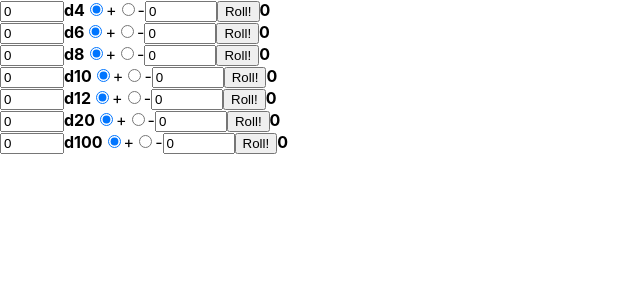
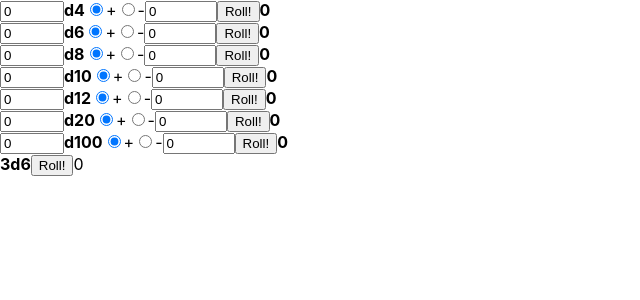
Before and after one commit to bsmalladi/dmDiceRoller, a React (Create React App) app: page / in a window 1280 px wide. Shown: the top 300 px of the page, without its empty margins (0-640 px from the left). Built offline with nearby package versions, Linux system fonts and the light colour scheme.

Commit message:
hardcoded first custom roller

```diff
--- a/src/App.js
+++ b/src/App.js
@@ -1,6 +1,7 @@
 import React, { Component } from "react";
 import "./App.css";
 import DefaultRoller from "./components/defaultRoller";
+import CustomRollers from "./components/customRollers";
 
 class App extends Component {
   state = {
@@ -21,6 +22,7 @@ class App extends Component {
         {this.state.default.map((dType) => (
           <DefaultRoller key={dType.diceType} type={dType.diceType} />
         ))}
+        <CustomRollers />
       </div>
     );
   }
--- /dev/null
+++ b/src/components/customRollers.jsx
@@ -0,0 +1,32 @@
+import React, { Component } from "react";
+
+class CustomRollers extends Component {
+  state = {
+    custom: [
+      { num: 3, type: 6 },
+      { num: 2, type: 10 },
+    ],
+    currentRoll: 0,
+  };
+
+  rollCustom = () => {
+    let newRoll = 0;
+    var i;
+    for (i = 0; i < 3; ++i) {
+      newRoll += Math.floor(Math.random() * 6) + 1;
+    }
+    this.setState({ currentRoll: newRoll });
+  };
+
+  render() {
+    return (
+      <div>
+        <strong>3d6</strong>
+        <button onClick={this.rollCustom}>Roll!</button>
+        {this.state.currentRoll}
+      </div>
+    );
+  }
+}
+
+export default CustomRollers;
```
